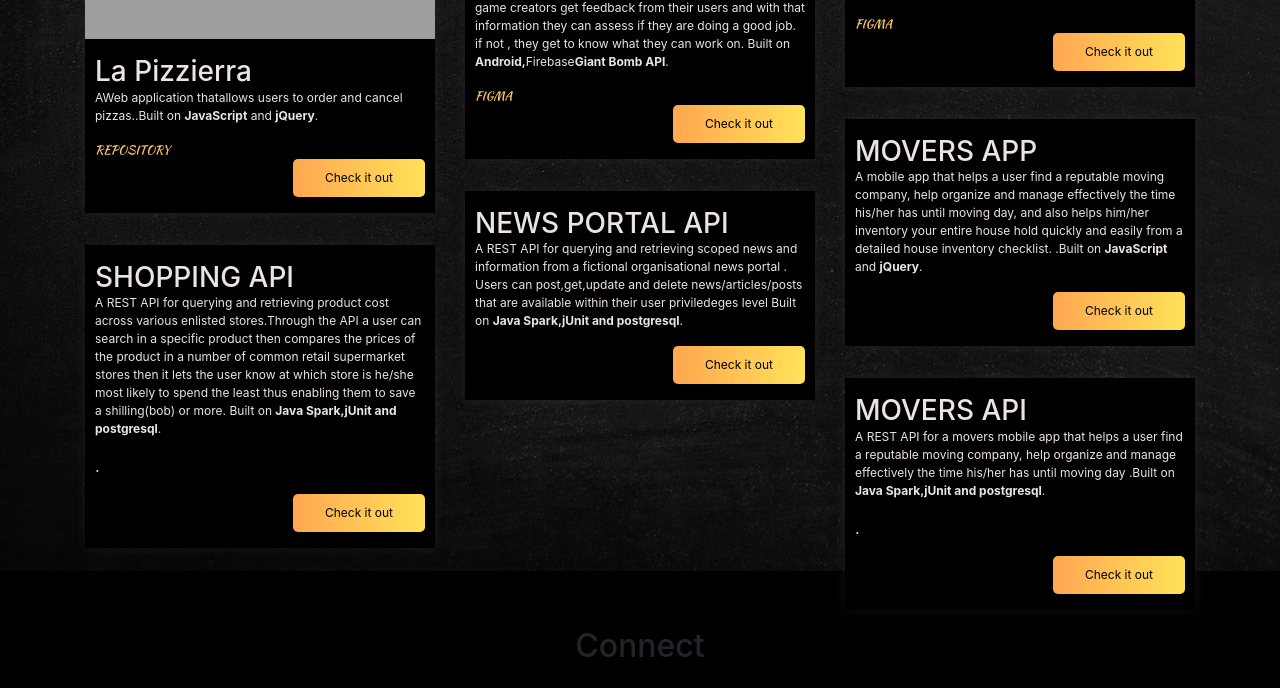
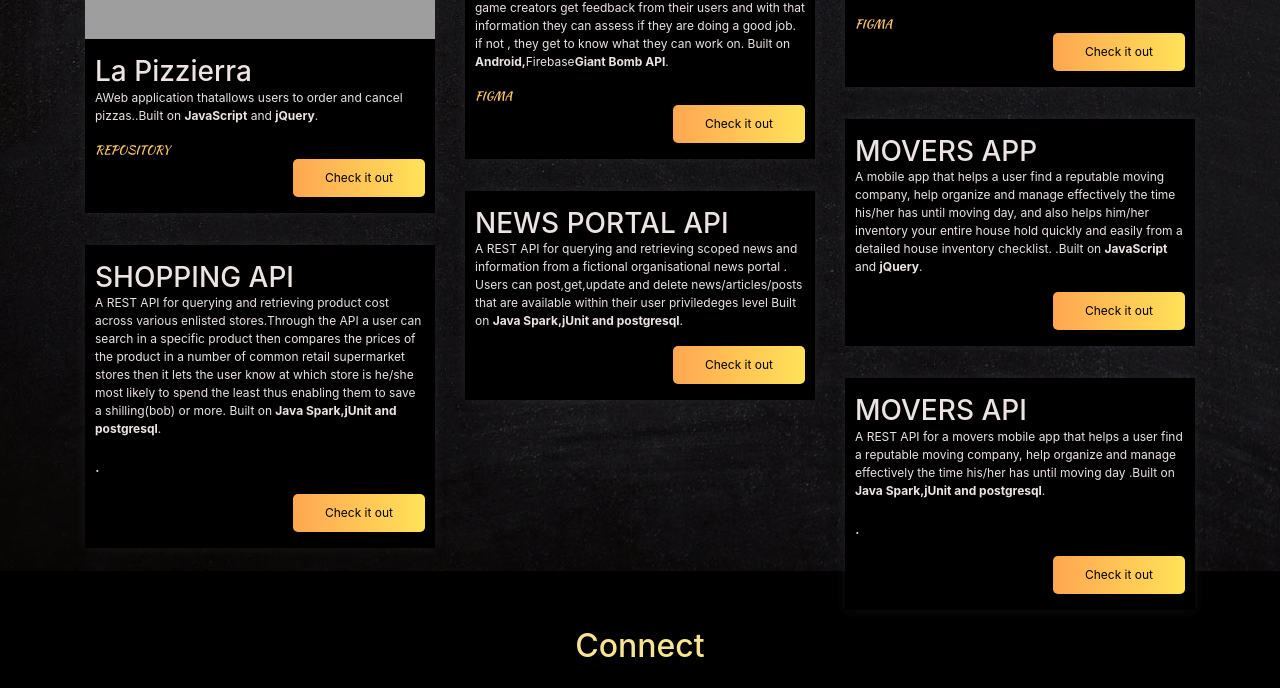
Before and after one commit to DevSheila/sheilaSite, a plain HTML site: page index.html in a window 1280 px wide. Shown: the part 3394-4082 px from the top of the page. Drawn offline with nearby package versions, Linux system fonts and the light colour scheme; grey boxes are pictures that could not be loaded; a script that the page names is missing.

Commit message:
change connect color

```diff
--- a/css/style.css
+++ b/css/style.css
@@ -712,3 +712,8 @@
   background: url(../images/bg_4.jpg) no-repeat fixed;
   color: rgb(236, 227, 227);
 }
+
+.connect{
+  color: rgb(249, 228, 148);
+
+}
--- a/index.html
+++ b/index.html
@@ -458,7 +458,7 @@
   <div class="container-fluid padding">
       <div class="row text-center padding">
           <div class="col-lg-12">
-              <h2>Connect</h2>
+              <h2 class="connect">Connect</h2>
           </div>
 
 
```
